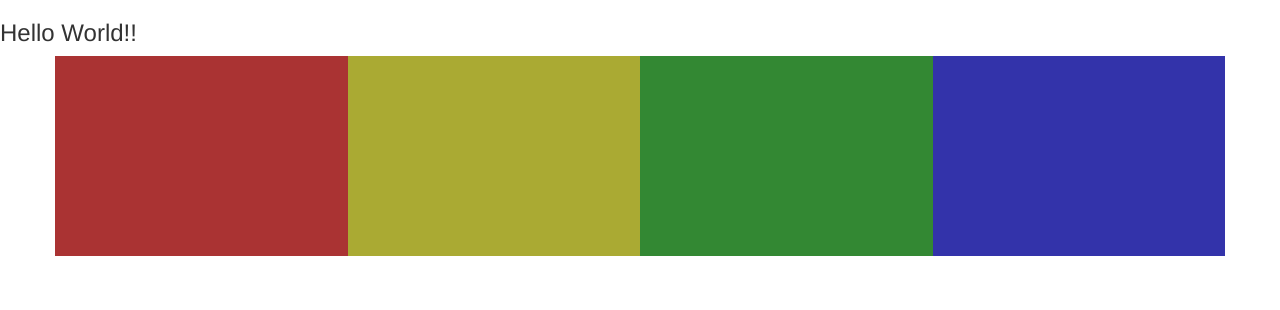
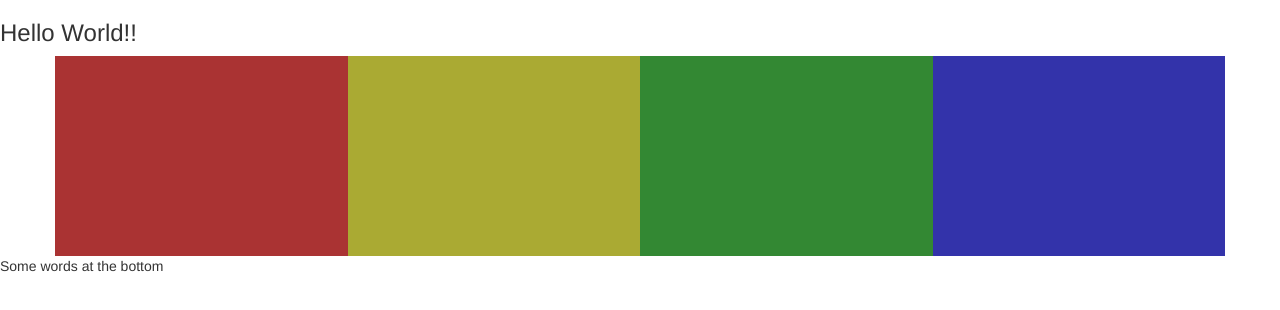
Before and after one commit to AndroidDoctorr/Bootstrap-example, a plain HTML site: page index.html in a window 1280 px wide. Drawn offline with nearby package versions, Linux system fonts and the light colour scheme.

Commit message:
added some words at the bottom

```diff
--- a/index.html
+++ b/index.html
@@ -36,6 +36,7 @@
             <div class="col-sm-12 box purple visible-sm"></div>
         </div>
     </div>
+    Some words at the bottom
 </body>
 
 </html>
```
